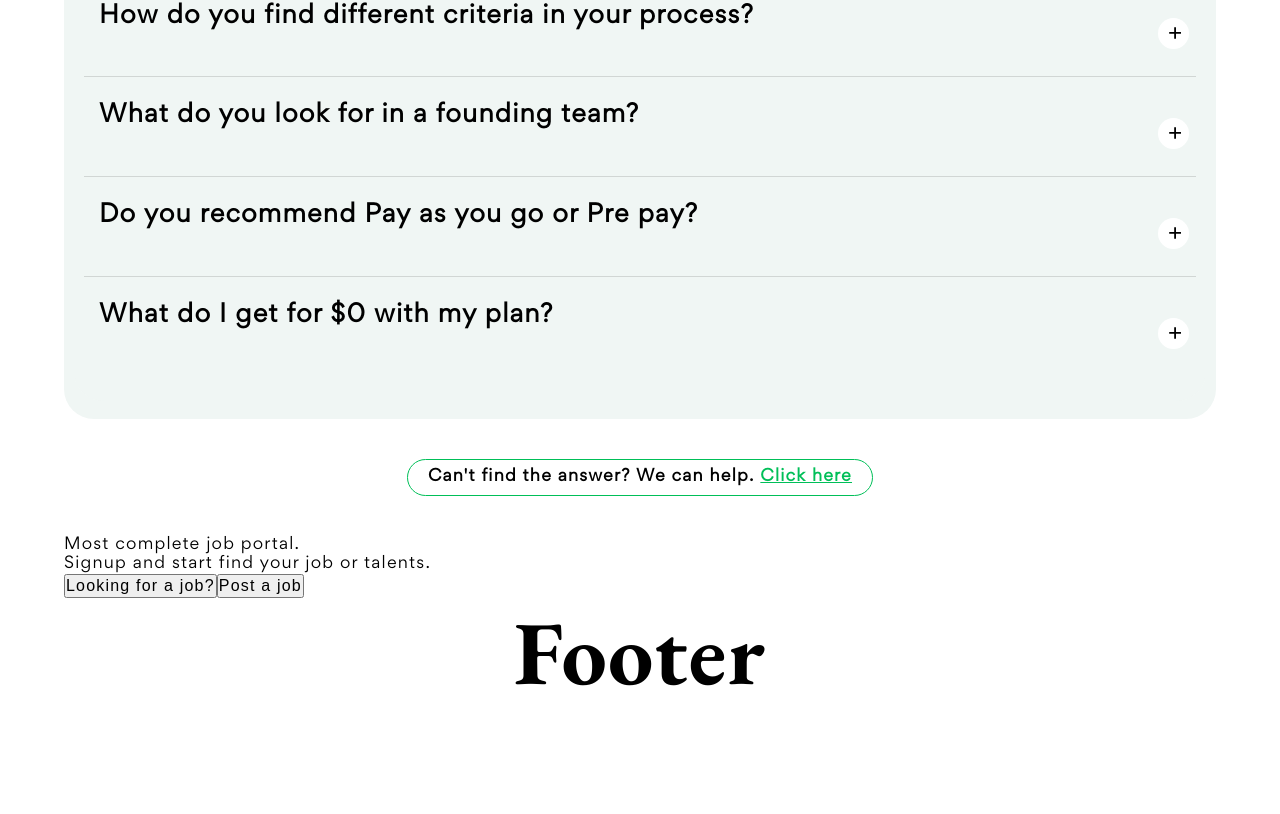
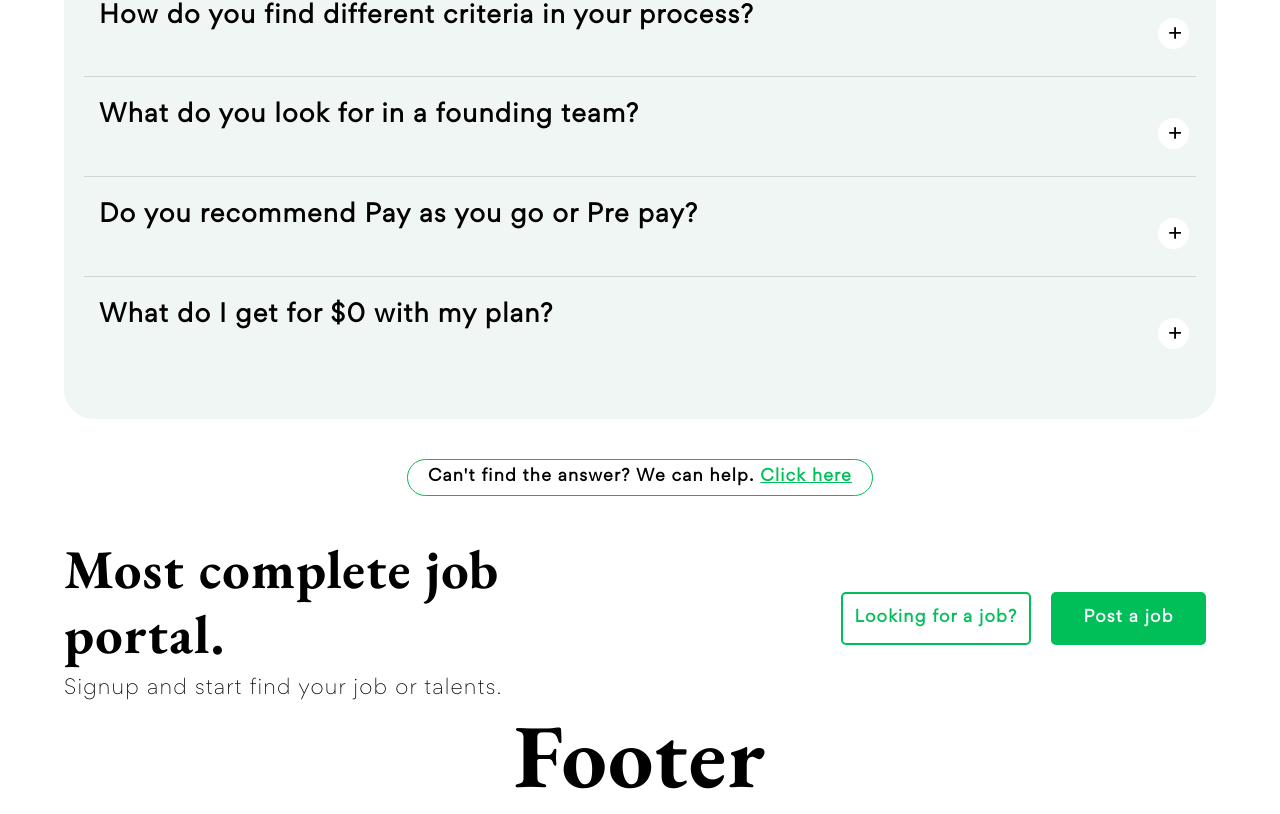
Before and after one commit to jstnthny/jobi, a React (Vite) app: page / in a window 1280 px wide. Shown: the part 4438-5252 px from the top of the page. Before the commit the page ends 5149 px from the top, so only its background shows below. Built offline with nearby package versions, Linux system fonts and the light colour scheme.

Commit message:
finished up bottom of q&a section

```diff
--- a/css/app.css
+++ b/css/app.css
@@ -613,6 +613,46 @@ nav ul .register {
   color: #00BF58;
 }
 
+.lookingForJobAd {
+  display: flex;
+  justify-content: space-between;
+}
+.lookingForJobAd div {
+  width: 40%;
+}
+.lookingForJobAd div:last-of-type {
+  display: flex;
+  justify-content: flex-end;
+  align-items: center;
+}
+.lookingForJobAd h4 {
+  font-family: "EB Garamond", serif;
+  font-size: 3.4rem;
+}
+.lookingForJobAd p {
+  font-weight: 300;
+  margin-top: 10px;
+  font-size: 1.25rem;
+}
+.lookingForJobAd button {
+  border: 2px solid #00BF58;
+  font-family: "Gordita";
+  border-radius: 5px;
+  padding: 15px 10px;
+  font-weight: bold;
+  margin: 10px;
+}
+.lookingForJobAd button:first-of-type {
+  color: #00BF58;
+  background-color: white;
+  width: 190px;
+}
+.lookingForJobAd button:last-of-type {
+  background-color: #00BF58;
+  color: white;
+  width: 155px;
+}
+
 h1, h2, h3, h4, h5, p, button {
   line-height: 1.2;
   letter-spacing: 1.2px;
--- a/src/components/Home.jsx
+++ b/src/components/Home.jsx
@@ -273,13 +273,13 @@ export default function Home(){
                      <QAndA items={QAndAData}/>
                     </div>
                     <p className="qAndAHelp">Can't find the answer? We can help. <a href="#">Click here</a></p>
-                    <div>
+                    <div className="lookingForJobAd">
                         <div>
-                            <p>Most complete job portal.</p>
+                            <h4>Most complete job portal.</h4>
                             <p>Signup and start find your job or talents.</p>
                         </div>
                         <div>
-                            <button>Looking for a job?</button>
+                            <button className="lfj">Looking for a job?</button>
                             <button>Post a job</button>
                         </div>
                     </div>
--- a/src/partials/_main.scss
+++ b/src/partials/_main.scss
@@ -395,3 +395,45 @@ nav{
         color: variables.$logoGreen;
     }
 }
+
+.lookingForJobAd{
+    display: flex;
+    justify-content: space-between;
+    div{
+        width: 40%;
+    }
+
+    div:last-of-type{
+        display: flex;
+        justify-content:flex-end;
+        align-items: center;
+    }
+
+    h4{
+        font-family: variables.$garmond;
+        font-size: 3.4rem;
+    }
+    p{
+        font-weight: 300;
+        margin-top: 10px;
+        font-size: 1.25rem;
+    }
+        button{
+            border: 2px solid variables.$logoGreen;
+            font-family: variables.$gordita;
+            border-radius: 5px;
+            padding: 15px 10px;
+            font-weight: bold;
+            margin: 10px;
+        }
+        button:first-of-type{
+            color: variables.$logoGreen;
+            background-color: white;
+            width: 190px;
+        }
+        button:last-of-type{
+            background-color: variables.$logoGreen;
+            color: white;
+            width: 155px;
+        }
+}
```
Also changed, not shown: 1 other file (tests, documents, lock files or other folders).
